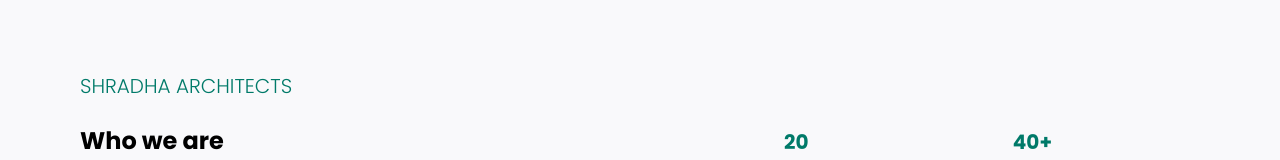
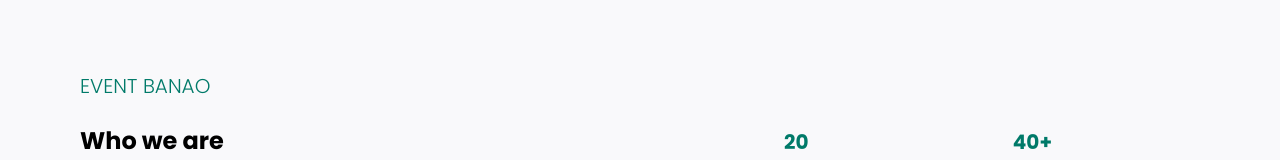
Before and after one commit to Vish1998/ShradhaArhitects, a website: page index.html in a window 1280 px wide. Shown: the part 792-952 px from the top of the page. Drawn offline with Linux system fonts and the light colour scheme.

Commit message:
Update index.html

```diff
--- a/index.html
+++ b/index.html
@@ -94,7 +94,7 @@
     <main>
       <section id="About">
         <section class="who-we-are">
-        <h3 class="heading-tertiary u-margin-bottom-small">Shradha Architects</h3>
+        <h3 class="heading-tertiary u-margin-bottom-small">Event banao</h3>
         <div class="who-we-are__content">
           <div class="who-we-are__left">
             <h2 class="heading-secondary u-margin-bottom-small">Who we are</h2>
```
